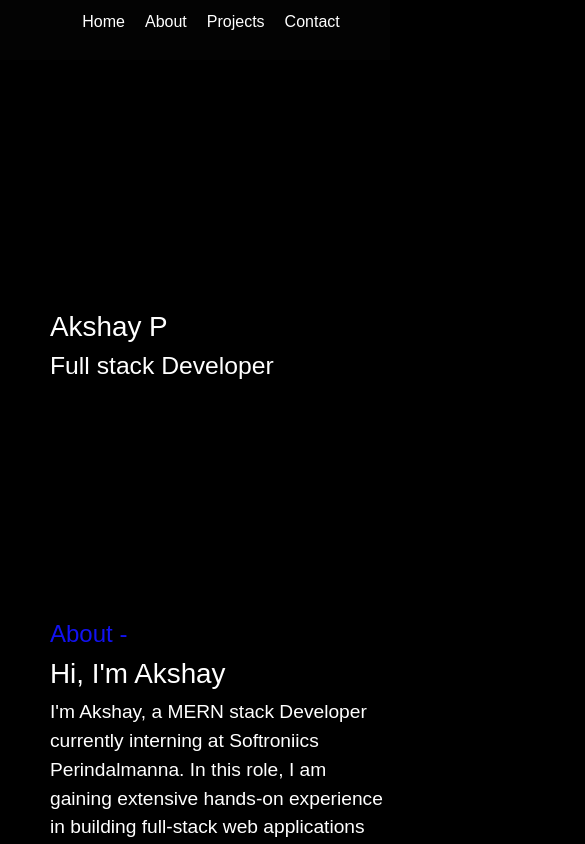
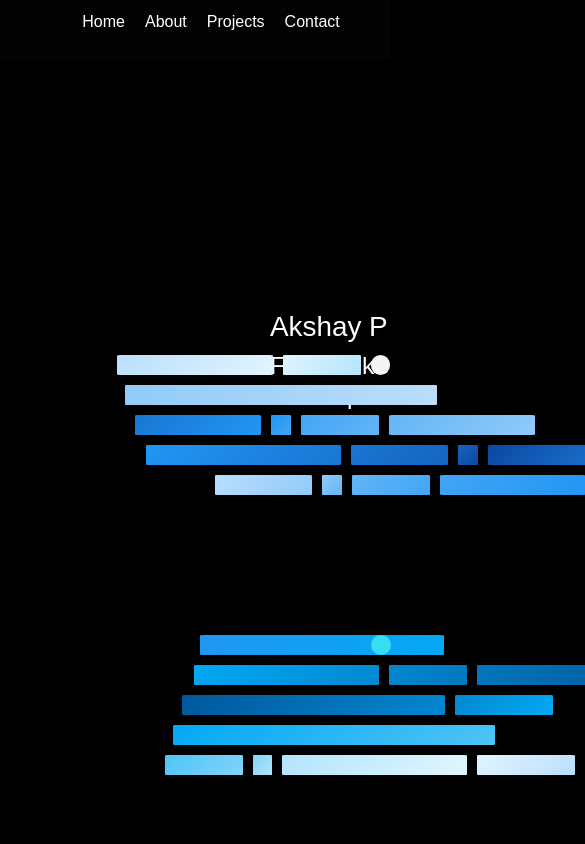
Before and after one commit to Akshayprdp/Portfolio, a React (Create React App) app: page / in a window 390 px wide. Shown: the top 844 px of the page, 585 px wide, since content can reach past the window. Built offline with nearby package versions, Linux system fonts and the light colour scheme.

Commit message:
keyframe

```diff
--- a/src/About/About.css
+++ b/src/About/About.css
@@ -1,263 +1,80 @@
-.About-div{
+.About-div {
   height: 500px;
+}
 
-}
-.Aboutdiv1{
+.Aboutdiv1 {
   height: 300px;
   margin-left: 270px;
   margin-top: 250px;
 }
+
 .Aboutdiv4 {
   font-size: 1.2em;
   line-height: 1.5;
 }
+
 .Aboutdiv3 {
   color: rgb(18, 18, 241);
   font-size: 1.5em;
 }
+
 .Aboutdiv2 {
   margin-left: 50px;
   margin-top: 310px;
 }
+
 .shapes {
   display: flex;
   gap: 20px;
   margin-top: 20px;
 }
 
-.rectangle1 {
-  width: 250px;
-  height: 20px;
-  margin-top: -700px;
-  margin-left: 200px;
-  border-radius: 2%;
-  background: linear-gradient(135deg, #2196F3, #03A9F4);
+.rectangle1, .rectangle2, .rectangle3, .rectangle4, .rectangle5,
+.rectangle6, .rectangle7, .rectangle8, .rectangle9, .rectangle10,
+.rectangle11, .rectangle12, .rectangle13, .rectangle14, .rectangle15,
+.rectangle16, .rectangle17, .rectangle18, .rectangle19, .rectangle20,
+.rectangle21, .rectangle22, .rectangle23, .rectangle24, .rectangle25,
+.rectangle26,
+.circle1, .circle2 {
+  position: relative;
+  animation: moveIn 2s forwards;
+  animation-delay: calc(0.1s * var(--i));
 }
-.rectangle2 {
-  width: 190px;
-  height: 20px;
-  margin-top: -670px;
-  margin-left: -270px;
-  border-radius: 2%;
-  background: linear-gradient(135deg, #03A9F4, #0288D1);
+
+@keyframes moveIn {
+  0% {
+    transform: translateX(100vw);
+  }
+  100% {
+    transform: translateX(0);
+  }
 }
-.rectangle3 {
-  width: 80px;
-  height: 20px;
-  margin-top: -670px;
-  margin-left: -10px;
-  border-radius: 2%;
-  background: linear-gradient(135deg, #0288D1, #0277BD);
-}
-.rectangle4 {
-  width: 190px;
-  height: 20px;
-  margin-top: -670px;
-  margin-left: -10px;
-  border-radius: 2%;
-  background: linear-gradient(135deg, #0277BD, #01579B);
-}
-.rectangle5 {
-  width: 270px;
-  height: 20px;
-  margin-top: -640px;
-  margin-left: -500px;
-  border-radius: 2%;
-  background: linear-gradient(135deg, #01579B, #0288D1);
-}
-.rectangle6 {
-  width: 100px;
-  height: 20px;
-  margin-top: -640px;
-  margin-left: -10px;
-  border-radius: 2%;
-  background: linear-gradient(135deg, #0288D1, #03A9F4);
-}
-.rectangle7 {
-  width: 330px;
-  height: 20px;
-  margin-top: -610px;
-  margin-left: -400px;
-  border-radius: 2%;
-  background: linear-gradient(135deg, #03A9F4, #4FC3F7);
-}
-.rectangle8 {
-  width: 80px;
-  height: 20px;
-  margin-top: -580px;
-  margin-left: -350px;
-  border-radius: 2%;
-  background: linear-gradient(135deg, #4FC3F7, #81D4FA);
-}
-.rectangle9 {
-  width: 20px;
-  height: 20px;
-  margin-top: -580px;
-  margin-left: -10px;
-  border-radius: 2%;
-  background: linear-gradient(135deg, #81D4FA, #B3E5FC);
-}
-.rectangle10 {
-  width: 190px;
-  height: 20px;
-  margin-top: -580px;
-  margin-left: -10px;
-  border-radius: 2%;
-  background: linear-gradient(135deg, #B3E5FC, #E1F5FE);
-}
-.rectangle11 {
-  width: 100px;
-  height: 20px;
-  margin-top: -580px;
-  margin-left: -10px;
-  border-radius: 2%;
-  background: linear-gradient(135deg, #E1F5FE, #BBDEFB);
-}
-.rectangle12 {
-  width: 100px;
-  height: 20px;
-  margin-top: -860px;
-  margin-left: -380px;
-  border-radius: 2%;
-  background: linear-gradient(135deg, #BBDEFB, #90CAF9);
-}
-.rectangle13 {
-  width: 20px;
-  height: 20px;
-  margin-top: -860px;
-  margin-left: -10px;
-  border-radius: 2%;
-  background: linear-gradient(135deg, #90CAF9, #64B5F6);
-}
-.rectangle14 {
-  width: 80px;
-  height: 20px;
-  margin-top: -860px;
-  margin-left: -10px;
-  border-radius: 2%;
-  background: linear-gradient(135deg, #64B5F6, #42A5F5);
-}
-.rectangle15 {
-  width: 150px;
-  height: 20px;
-  margin-top: -860px;
-  margin-left: -10px;
-  border-radius: 2%;
-  background: linear-gradient(135deg, #42A5F5, #2196F3);
-}
-.rectangle16 {
-  width: 200px;
-  height: 20px;
-  margin-top: -890px;
-  margin-left: -460px;
-  border-radius: 2%;
-  background: linear-gradient(135deg, #2196F3, #1976D2);
-}
-.rectangle17 {
-  width: 100px;
-  height: 20px;
-  margin-top: -890px;
-  margin-left: -10px;
-  border-radius: 2%;
-  background: linear-gradient(135deg, #1976D2, #1565C0);
-}
-.rectangle18 {
-  width: 20px;
-  height: 20px;
-  margin-top: -890px;
-  margin-left: -10px;
-  border-radius: 2%;
-  background: linear-gradient(135deg, #1565C0, #0D47A1);
-}
-.rectangle19 {
-  width: 130px;
-  height: 20px;
-  margin-top: -890px;
-  margin-left: -10px;
-  border-radius: 2%;
-  background: linear-gradient(135deg, #0D47A1, #1976D2);
-}
-.rectangle20 {
-  width: 130px;
-  height: 20px;
-  margin-top: -920px;
-  margin-left: -500px;
-  border-radius: 2%;
-  background: linear-gradient(135deg, #1976D2, #2196F3);
-}
-.rectangle21 {
-  width: 20px;
-  height: 20px;
-  margin-top: -920px;
-  margin-left: -10px;
-  border-radius: 2%;
-  background: linear-gradient(135deg, #2196F3, #42A5F5);
-}
-.rectangle22 {
-  width: 80px;
-  height: 20px;
-  margin-top: -920px;
-  margin-left: -10px;
-  border-radius: 2%;
-  background: linear-gradient(135deg, #42A5F5, #64B5F6);
-}
-.rectangle23 {
-  width: 150px;
-  height: 20px;
-  margin-top: -920px;
-  margin-left: -10px;
-  border-radius: 2%;
-  background: linear-gradient(135deg, #64B5F6, #90CAF9);
-}
-.rectangle24 {
-  width: 320px;
-  height: 20px;
-  margin-top: -950px;
-  margin-left: -430px;
-  border-radius: 2%;
-  background: linear-gradient(135deg, #90CAF9, #BBDEFB);
-}
-.rectangle25 {
-  width: 160px;
-  height: 20px;
-  margin-top: -980px;
-  margin-left: -340px;
-  border-radius: 2%;
-  background: linear-gradient(135deg, #BBDEFB, #E1F5FE);
-}
-.rectangle26 {
-  width: 80px;
-  height: 20px;
-  margin-top: -980px;
-  margin-left: -10px;
-  border-radius: 2%;
-  background: linear-gradient(135deg, #E1F5FE, #B3E5FC);
-}
-.circle1 {
-  width: 20px;
-  height: 20px;
-  background-color: #36def4;
-  border-radius: 50%;
-  margin-top: -700px;
-  margin-left: -10px;
-}
-.circle2 {
-  width: 20px;
-  height: 20px;
-  background-color: #f7f3f3;
-  border-radius: 50%;
-  margin-top: -980px;
-  margin-left: -40px;
-}
-@media (max-width: 768px) {
-  .rectangle1, .rectangle2, .rectangle3, .rectangle4, .rectangle5,
-  .rectangle6, .rectangle7, .rectangle8, .rectangle9, .rectangle10,
-  .rectangle11, .rectangle12, .rectangle13, .rectangle14, .rectangle15,
-  .rectangle16, .rectangle17, .rectangle18, .rectangle19, .rectangle20,
-  .rectangle21, .rectangle22, .rectangle23, .rectangle24, .rectangle25,
-  .rectangle26,.circle1,.circle2 {
-    display: none;
-  }
-  .Aboutdiv1{margin-left: 50px;}
-  .Aboutdiv2{margin-top: 10px;}
-}
+
+.rectangle1 { width: 250px; height: 20px; margin-top: -700px; margin-left: 200px; border-radius: 2%; background: linear-gradient(135deg, #2196F3, #03A9F4); --i: 1; }
+.rectangle2 { width: 190px; height: 20px; margin-top: -670px; margin-left: -270px; border-radius: 2%; background: linear-gradient(135deg, #03A9F4, #0288D1); --i: 2; }
+.rectangle3 { width: 80px; height: 20px; margin-top: -670px; margin-left: -10px; border-radius: 2%; background: linear-gradient(135deg, #0288D1, #0277BD); --i: 3; }
+.rectangle4 { width: 190px; height: 20px; margin-top: -670px; margin-left: -10px; border-radius: 2%; background: linear-gradient(135deg, #0277BD, #01579B); --i: 4; }
+.rectangle5 { width: 270px; height: 20px; margin-top: -640px; margin-left: -500px; border-radius: 2%; background: linear-gradient(135deg, #01579B, #0288D1); --i: 5; }
+.rectangle6 { width: 100px; height: 20px; margin-top: -640px; margin-left: -10px; border-radius: 2%; background: linear-gradient(135deg, #0288D1, #03A9F4); --i: 6; }
+.rectangle7 { width: 330px; height: 20px; margin-top: -610px; margin-left: -400px; border-radius: 2%; background: linear-gradient(135deg, #03A9F4, #4FC3F7); --i: 7; }
+.rectangle8 { width: 80px; height: 20px; margin-top: -580px; margin-left: -350px; border-radius: 2%; background: linear-gradient(135deg, #4FC3F7, #81D4FA); --i: 8; }
+.rectangle9 { width: 20px; height: 20px; margin-top: -580px; margin-left: -10px; border-radius: 2%; background: linear-gradient(135deg, #81D4FA, #B3E5FC); --i: 9; }
+.rectangle10 { width: 190px; height: 20px; margin-top: -580px; margin-left: -10px; border-radius: 2%; background: linear-gradient(135deg, #B3E5FC, #E1F5FE); --i: 10; }
+.rectangle11 { width: 100px; height: 20px; margin-top: -580px; margin-left: -10px; border-radius: 2%; background: linear-gradient(135deg, #E1F5FE, #BBDEFB); --i: 11; }
+.rectangle12 { width: 100px; height: 20px; margin-top: -860px; margin-left: -380px; border-radius: 2%; background: linear-gradient(135deg, #BBDEFB, #90CAF9); --i: 12; }
+.rectangle13 { width: 20px; height: 20px; margin-top: -860px; margin-left: -10px; border-radius: 2%; background: linear-gradient(135deg, #90CAF9, #64B5F6); --i: 13; }
+.rectangle14 { width: 80px; height: 20px; margin-top: -860px; margin-left: -10px; border-radius: 2%; background: linear-gradient(135deg, #64B5F6, #42A5F5); --i: 14; }
+.rectangle15 { width: 150px; height: 20px; margin-top: -860px; margin-left: -10px; border-radius: 2%; background: linear-gradient(135deg, #42A5F5, #2196F3); --i: 15; }
+.rectangle16 { width: 200px; height: 20px; margin-top: -890px; margin-left: -460px; border-radius: 2%; background: linear-gradient(135deg, #2196F3, #1976D2); --i: 16; }
+.rectangle17 { width: 100px; height: 20px; margin-top: -890px; margin-left: -10px; border-radius: 2%; background: linear-gradient(135deg, #1976D2, #1565C0); --i: 17; }
+.rectangle18 { width: 20px; height: 20px; margin-top: -890px; margin-left: -10px; border-radius: 2%; background: linear-gradient(135deg, #1565C0, #0D47A1); --i: 18; }
+.rectangle19 { width: 130px; height: 20px; margin-top: -890px; margin-left: -10px; border-radius: 2%; background: linear-gradient(135deg, #0D47A1, #1976D2); --i: 19; }
+.rectangle20 { width: 130px; height: 20px; margin-top: -920px; margin-left: -500px; border-radius: 2%; background: linear-gradient(135deg, #1976D2, #2196F3); --i: 20; }
+.rectangle21 { width: 20px; height: 20px; margin-top: -920px; margin-left: -10px; border-radius: 2%; background: linear-gradient(135deg, #2196F3, #42A5F5); --i: 21; }
+.rectangle22 { width: 80px; height: 20px; margin-top: -920px; margin-left: -10px; border-radius: 2%; background: linear-gradient(135deg, #42A5F5, #64B5F6); --i: 22; }
+.rectangle23 { width: 150px; height: 20px; margin-top: -920px; margin-left: -10px; border-radius: 2%; background: linear-gradient(135deg, #64B5F6, #90CAF9); --i: 23; }
+.rectangle24 { width: 320px; height: 20px; margin-top: -950px; margin-left: -430px; border-radius: 2%; background: linear-gradient(135deg, #90CAF9, #BBDEFB); --i: 24; }
+.rectangle25 { width: 160px; height: 20px; margin-top: -980px; margin-left: -340px; border-radius: 2%; background: linear-gradient(135deg, #BBDEFB, #E1F5FE); --i: 25; }
+.rectangle26 { width: 80px; height: 20px; margin-top: -980px; margin-left: -10px; border-radius: 2%; background: linear-gradient(135deg, #E1F5FE, #B3E5FC); --i: 26; }
+.circle1 { width: 20px; height: 20px; background-color: #36def4; border-radius: 50%; margin-top: -700px; margin-left: -10px; --i: 27; }
+.circle2 { width: 20px; height: 20px; background-color: #f4f5f6; border-radius: 50%; margin-top: -980px; margin-left: -40px; --i: 28; }
```
